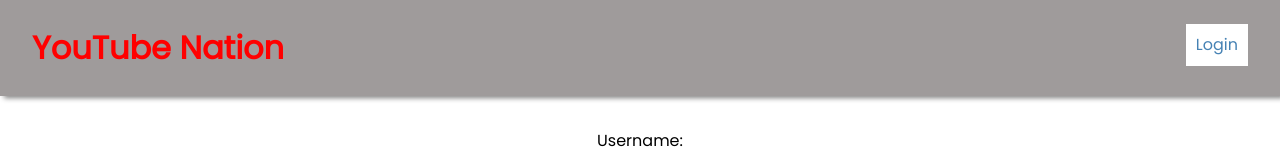
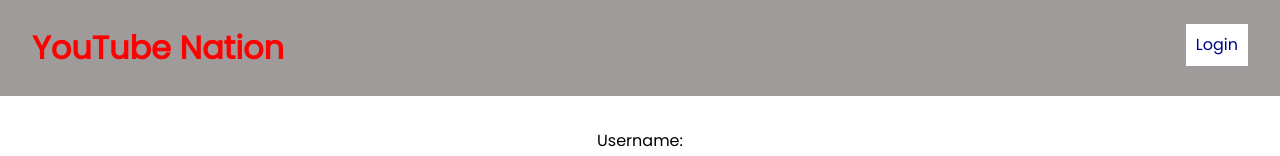
Before and after one commit to tnorth12/YouTube_Clone_FE, a React (Create React App) app in the folder frontend/: page /login in a window 1280 px wide. In both pictures the pointer is over the button "Login". Shown: the top 156 px of the page. Built offline with nearby package versions, Linux system fonts and the light colour scheme.

Commit message:
Made small format changes in .css files + tried to fix some route issues for comments that had been working at the beginning.

```diff
--- a/frontend/src/components/NavBar/NavBar.css
+++ b/frontend/src/components/NavBar/NavBar.css
@@ -10,7 +10,7 @@
 
 .navBar {
   background-color: rgb(17, 7, 7, .4);
-  box-shadow: 4px 2px 5px gray;
+  box-shadow: grey;
   color: white;
   margin-bottom: 2rem;
   padding: 1.5rem 2rem;
@@ -25,7 +25,7 @@
 
 .navBar button:hover {
   background: white;
-  color: steelblue;
+  color: darkblue;
   cursor: pointer;
 }
 
```
